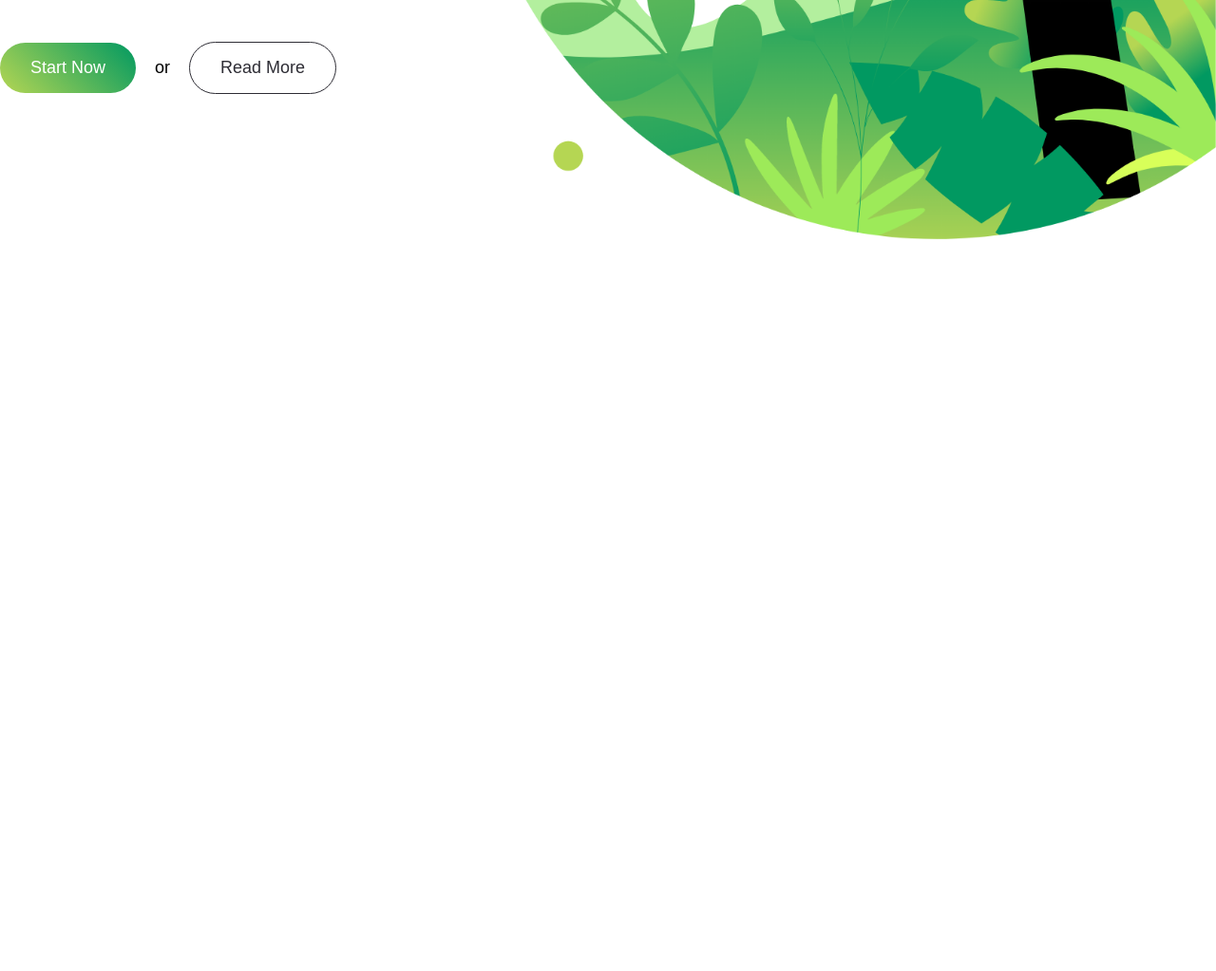
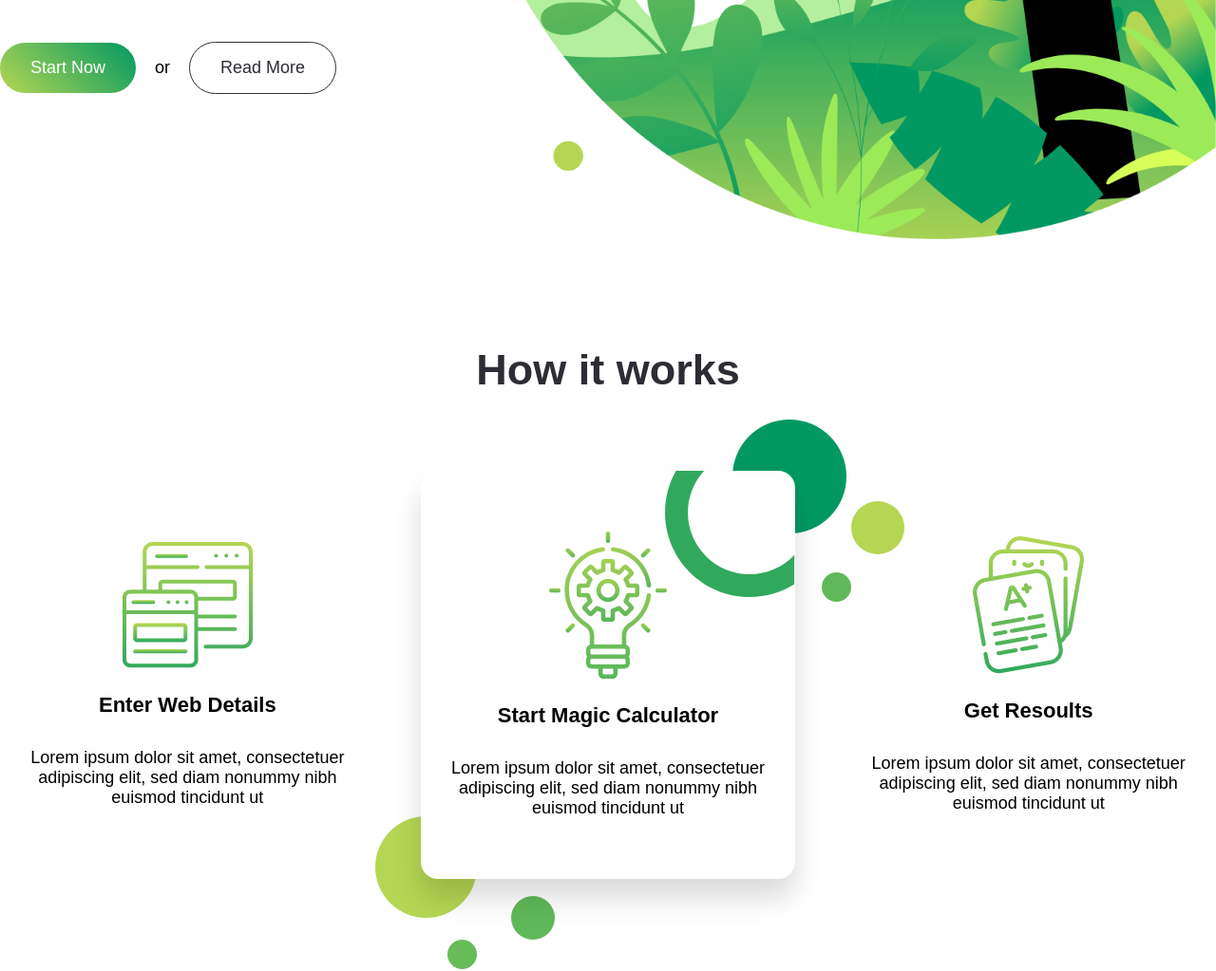
Before and after one commit to ibnettayeb/co2-website, a plain HTML site: page index.html in a window 1280 px wide. Shown: the part 500-1523 px from the top of the page at 95% size. Before the commit the page ends 800 px from the top, so only its background shows below. Drawn offline with Linux system fonts and the light colour scheme.

Commit message:
create the how it works section and added the imgs

```diff
--- a/css/style.css
+++ b/css/style.css
@@ -12,7 +12,7 @@ html {
   font-size: 62.5%;
 }
 body {
-  font-family: "Montserat", sans-serif;
+  font-family: "Montserrat", sans-serif;
 }
 .container {
   max-width: 130rem;
@@ -59,7 +59,7 @@ a:visited {
 
 /*********** Start hero section ***********/
 .hero-img {
-  width: 930px;
+  max-width: 930px;
   position: absolute;
   top: 0;
   right: 0;
@@ -106,6 +106,58 @@ a:visited {
   font-size: 1.8rem;
 }
 
+/*********** Start hwo it works section ***********/
+.how-works {
+  margin: 6.4rem 0;
+}
+.secondry-heading {
+  font-size: 4.5rem;
+  color: var(--text-color);
+  text-align: center;
+  margin-bottom: 8rem;
+}
+.how-works .content {
+  display: flex;
+  justify-content: space-between;
+  align-items: center;
+  gap: 4.8rem;
+}
+.how-works .feature {
+  padding: 6.4rem 3.2rem;
+  border-radius: 18px;
+  text-align: center;
+}
+.how-works .feature.middle {
+  box-shadow: 0 20px 30px 0 rgba(0, 0, 0, 0.15);
+  position: relative;
+  background-color: white;
+}
+.how-works .feature.middle .shape {
+  position: absolute;
+  top: 0;
+  right: 0;
+}
+.how-works .feature.middle::before {
+  content: url("../images/img2.png");
+  position: absolute;
+  top: -54px;
+  right: -115px;
+  z-index: -1;
+}
+.how-works .feature.middle::after {
+  content: url("../images/img3.png");
+  position: absolute;
+  bottom: -97px;
+  left: -48px;
+  z-index: -1;
+}
+.how-works .feature h3 {
+  font-size: 2.2rem;
+  margin: 2.4rem 0 3.2rem 0;
+}
+.how-works .feature p {
+  font-size: 1.8rem;
+}
 /*
     Spacing system in px:
     2 / 4 / 8 / 12 / 16 / 20 / 24 / 32 / 48 / 64 / 80 / 96 / 128
--- a/index.html
+++ b/index.html
@@ -45,5 +45,38 @@
         </div>
       </section>
     </header>
+
+    <section class="how-works">
+      <div class="container">
+        <h2 class="secondry-heading">How it works</h2>
+        <div class="content">
+          <div class="feature">
+            <img src="images/f-1.png" alt="feature 1" />
+            <h3>Enter Web Details</h3>
+            <p>
+              Lorem ipsum dolor sit amet, consectetuer adipiscing elit, sed diam
+              nonummy nibh euismod tincidunt ut
+            </p>
+          </div>
+          <div class="feature middle">
+            <img class="shape" src="images/img1.png" alt="image one" />
+            <img src="images/f-2.png" alt="feature 2" />
+            <h3>Start Magic Calculator</h3>
+            <p>
+              Lorem ipsum dolor sit amet, consectetuer adipiscing elit, sed diam
+              nonummy nibh euismod tincidunt ut
+            </p>
+          </div>
+          <div class="feature">
+            <img src="images/f-3.png" alt="feature 3" />
+            <h3>Get Resoults</h3>
+            <p>
+              Lorem ipsum dolor sit amet, consectetuer adipiscing elit, sed diam
+              nonummy nibh euismod tincidunt ut
+            </p>
+          </div>
+        </div>
+      </div>
+    </section>
   </body>
 </html>
```
Also changed, not shown: images/f-1.png (added), images/f-2.png (added), images/f-3.png (added), images/img1.png (added), images/img2.png (added), images/img3.png (added).
